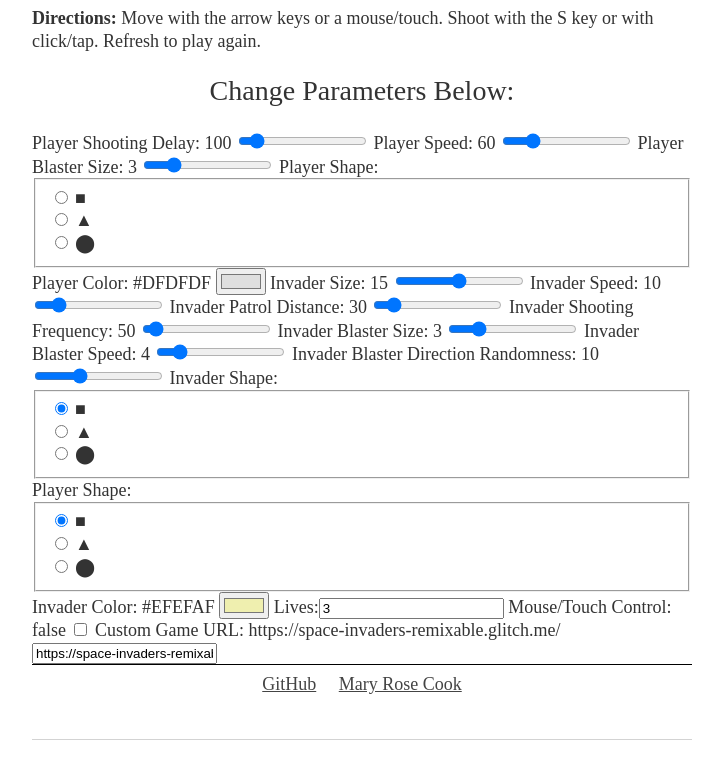
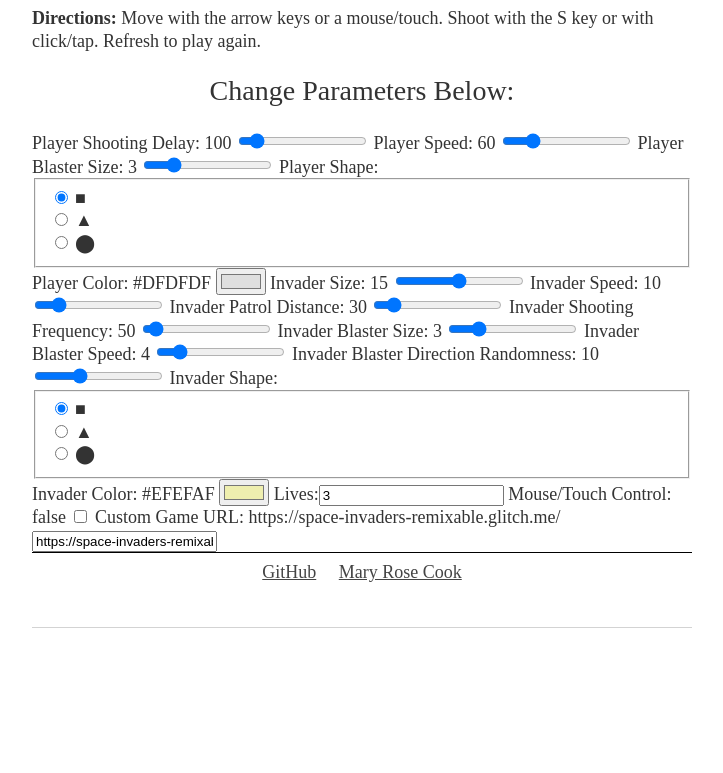
Before and after one commit to mouse-org/space-invaders-remixable, a website: page space-invaders/index.html in a window 1280 px wide. Shown: the part 407-1180 px from the top of the page, without its empty margins (278-1001 px from the left). After the commit the page ends 1068 px from the top, so only its background shows below. Drawn offline with Linux system fonts and the light colour scheme; a script that the page names is missing.

Commit message:
remove duplicate fieldset

```diff
--- a/space-invaders/index.html
+++ b/space-invaders/index.html
@@ -121,16 +121,6 @@
         <label for="invaderCircle">⬤</label><br>
       </fieldset>
 
-      <label>Player Shape:</label>
-      <fieldset id="playerShape">
-        <input type="radio" id="playerSquare" name="playerShape" value="square" checked />
-        <label for="playerSqaure">■</label><br>
-        <input type="radio" id="playerTriangle" name="playerShape" value="triangle" />
-        <label for="playerTriangle">▲</label><br>
-        <input type="radio" id="playerCircle" name="playerShape" value="circle" />
-        <label for="playerCircle">⬤</label><br>
-      </fieldset>
-
       <label>Invader Color: <span id="invaderColor-value"></span></label>
       <input type="color" id="invaderColor" name="invader-color" value="#EFEFAF">
 
```
